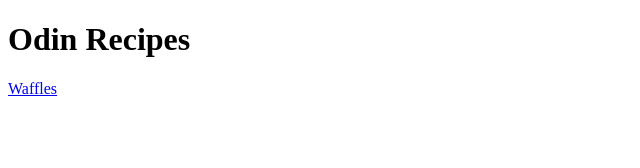
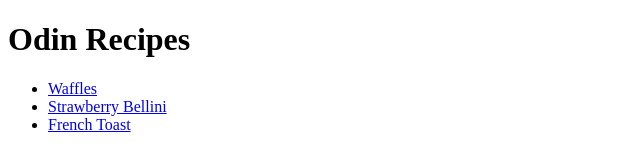
Before and after one commit to Harrington662/odin-recipes, a plain HTML site: page index.html in a window 1280 px wide. Shown: the whole page, without its empty margins (0-640 px from the left). Drawn offline with Linux system fonts and the light colour scheme.

Commit message:
Finishing touches

```diff
--- a/index.html
+++ b/index.html
@@ -7,6 +7,10 @@
 </head>
 <body>
     <h1>Odin Recipes</h1>
-    <a href="./recipes/waffles.html">Waffles</a>
+        <ul>
+            <li><a href="./recipes/waffles.html">Waffles</a></li>
+            <li><a href="./recipes/strawberry-bellini.html">Strawberry Bellini</a></li>
+            <li><a href="./recipes/french-toast.html">French Toast</a></li>
+        </ul>
 </body>
 </html>
```
